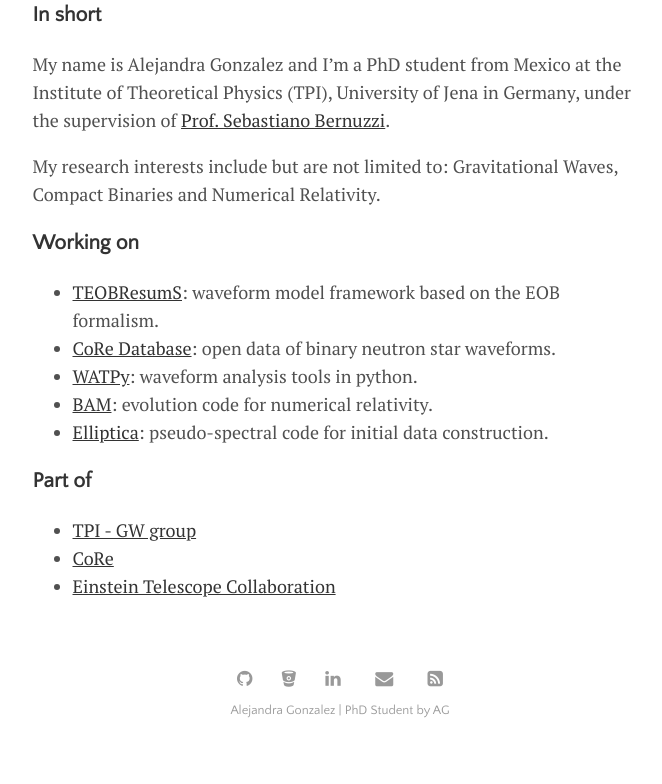
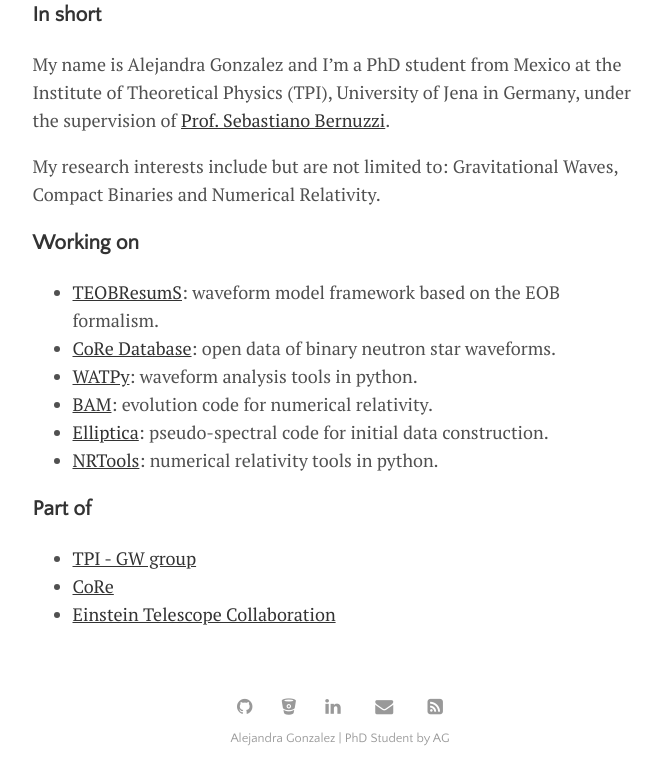
Before and after one commit to ar-gonzalez/ar-gonzalez.github.io, a Jekyll site: the page built from menu/about.md, in a window 1280 px wide. Shown: the part 547-1331 px from the top of the page, without its empty margins (300-962 px from the left). Built offline with Jekyll 4.4.1, drawn with Linux system fonts in a browser that asks for light colours; before the commit the page ends 1303 px from its top, so only the background shows below that.

Commit message:
added project in about me

```diff
--- a/menu/about.md
+++ b/menu/about.md
@@ -16,6 +16,7 @@ My research interests include but are not limited to: Gravitational Waves, Compa
 - [WATPy](https://git.tpi.uni-jena.de/core/watpy): waveform analysis tools in python.
 - [BAM](https://journals.aps.org/prd/abstract/10.1103/PhysRevD.77.024027): evolution code for numerical relativity.
 - [Elliptica](https://journals.aps.org/prd/abstract/10.1103/PhysRevD.105.104027): pseudo-spectral code for initial data construction.
+- [NRTools](https://git.tpi.uni-jena.de/agonzalez/nrtools): numerical relativity tools in python.
 
 ### Part of
 - [TPI - GW group](https://www.physik.uni-jena.de/en/institutes/institute-for-theoretical-physics/gravitational-waves)
```
